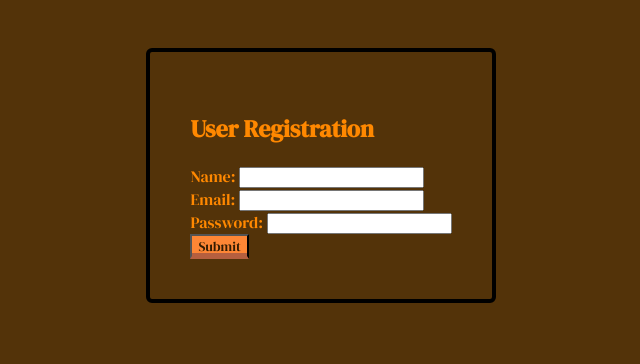
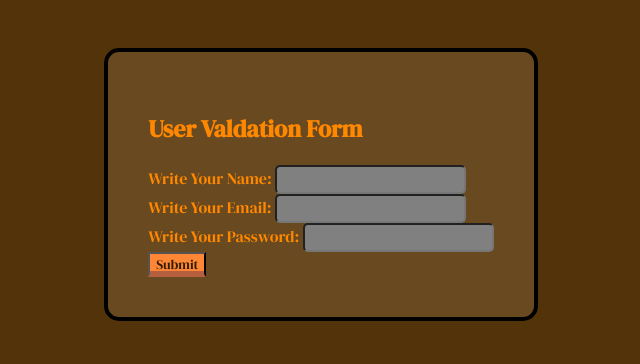
Before and after one commit to Badricija/those-tests, a website built with webpack: page src/index.html in a window 1280 px wide. Shown: the whole page, without its empty margins (319-959 px from the left). Built offline with nearby package versions, Linux system fonts and the light colour scheme; files whose address does not match are found by name.

Commit message:
first commit

```diff
--- a/src/index.html
+++ b/src/index.html
@@ -14,15 +14,15 @@
 <body>
     <div id="form-container">
         <form id="registration-form" class="logIn-form">
-          <h2>User Registration</h2>
-          <label for="name">Name:</label>
-          <input type="text" id="name" name="name" required autocomplete="name">
+          <h2>User Valdation Form</h2>
+          <label for="name">Write Your Name:</label>
+          <input type="text" class="placeholder" id="name" name="name" required autocomplete="name">
           <br>
-          <label for="email">Email:</label>
-          <input type="email" id="email" name="email" required autocomplete="email">
+          <label for="email">Write Your Email:</label>
+          <input type="email"class="placeholder" id="email" name="email" required autocomplete="email">
           <br>
-          <label for="password">Password:</label>
-          <input type="password" id="password" name="password" required autocomplete="new-password">
+          <label for="password">Write Your Password:</label>
+          <input type="password"class="placeholder" id="password" name="password" required autocomplete="new-password">
           <br>
           <button type="submit" class="cool-button">Submit</button>
         </form>
--- a/src/scripts.ts
+++ b/src/scripts.ts
@@ -1,8 +1,27 @@
 /* eslint-disable no-console */
 /* eslint-disable no-unused-vars */
 
+import $ from 'jquery';
 import { isValidName, isValidEmail, isValidPassword } from './utils/sum/forms';
 
-console.log(isValidName);
-console.log(isValidEmail);
-console.log(isValidPassword);
+$('.logIn-form').on('submit', (event) => {
+        event.preventDefault();
+        const name = $('#name').val() as string;
+        const email = $('#email').val() as string;
+        const password = $('#password').val() as string;
+        const validationMessage = $('#validation-message');
+        validationMessage.text('');
+        if (!isValidName(name)) {
+          validationMessage.text('Name must be between 2 and 50 characters and can only contain letters.');
+          return;
+        }
+        if (!isValidEmail(email)) {
+          validationMessage.text('Please enter a valid email address.');
+          return;
+        }
+        if (!isValidPassword(password)) {
+          validationMessage.text('Password must be at least 8 characters long and contain at least 1 number and 1 special character.');
+          return;
+        }
+        validationMessage.text('Form submitted successfully!');
+      });
--- a/src/styles.scss
+++ b/src/styles.scss
@@ -16,10 +16,13 @@ body {
   padding: 40px;
   border: 4px solid black;
   color: rgb(255, 136, 0);
-  border-radius: 6px;
-
-
-
+  border-radius: 15px;
+  background-color: rgb(104, 73, 32) ;
+}
+.placeholder {
+  border-radius: 5px;
+  padding: 5px;
+  background-color: gray;
 }
 .cool-button {
   background: #fe8635;
@@ -27,9 +30,8 @@ body {
   -webkit-box-shadow: inset 0 -3px #b55f3f;
   box-shadow: inset 0 -3px #b55f3f;
   color: rgb(51, 28, 2);
+  cursor: pointer;
   font-family: 'DM Serif Display', serif;
-  cursor: pointer;
-
 }
 .validationMessage {
  text-align: center;
--- a/src/utils/sum/forms.ts
+++ b/src/utils/sum/forms.ts
@@ -15,28 +15,3 @@ export const isValidPassword = (password: string): boolean => {
   const passwordRegex = /^(?=.*[a-zA-Z])(?=.*[0-9])(?=.*[!@#$%^&*]).{8,}$/;
   return passwordRegex.test(password);
 };
-export const validateAndSubmitForm = (event: JQuery.TriggeredEvent): void => {
-  event.preventDefault();
-  const name = $('#name').val() as string;
-  const email = $('#email').val() as string;
-  const password = $('#password').val() as string;
-  const validationMessage = $('#validation-message');
-  validationMessage.text('');
-  if (!isValidName(name)) {
-    validationMessage.text('Name must be between 2 and 50 characters and can only contain letters.');
-    return;
-  }
-  if (!isValidEmail(email)) {
-    validationMessage.text('Please enter a valid email address.');
-    return;
-  }
-  if (!isValidPassword(password)) {
-    validationMessage.text('Password must be at least 8 characters long and contain at least 1 number and 1 special character.');
-    return;
-  }
-  validationMessage.text('Form submitted successfully!');
-};
-
-/*$(document).ready(() => {
-  $('.logIn-form').on('submit', validateAndSubmitForm);
-});*/
```
Also changed, not shown: src/other tests/othertests.test.ts (+10 -7 lines), README.md.
